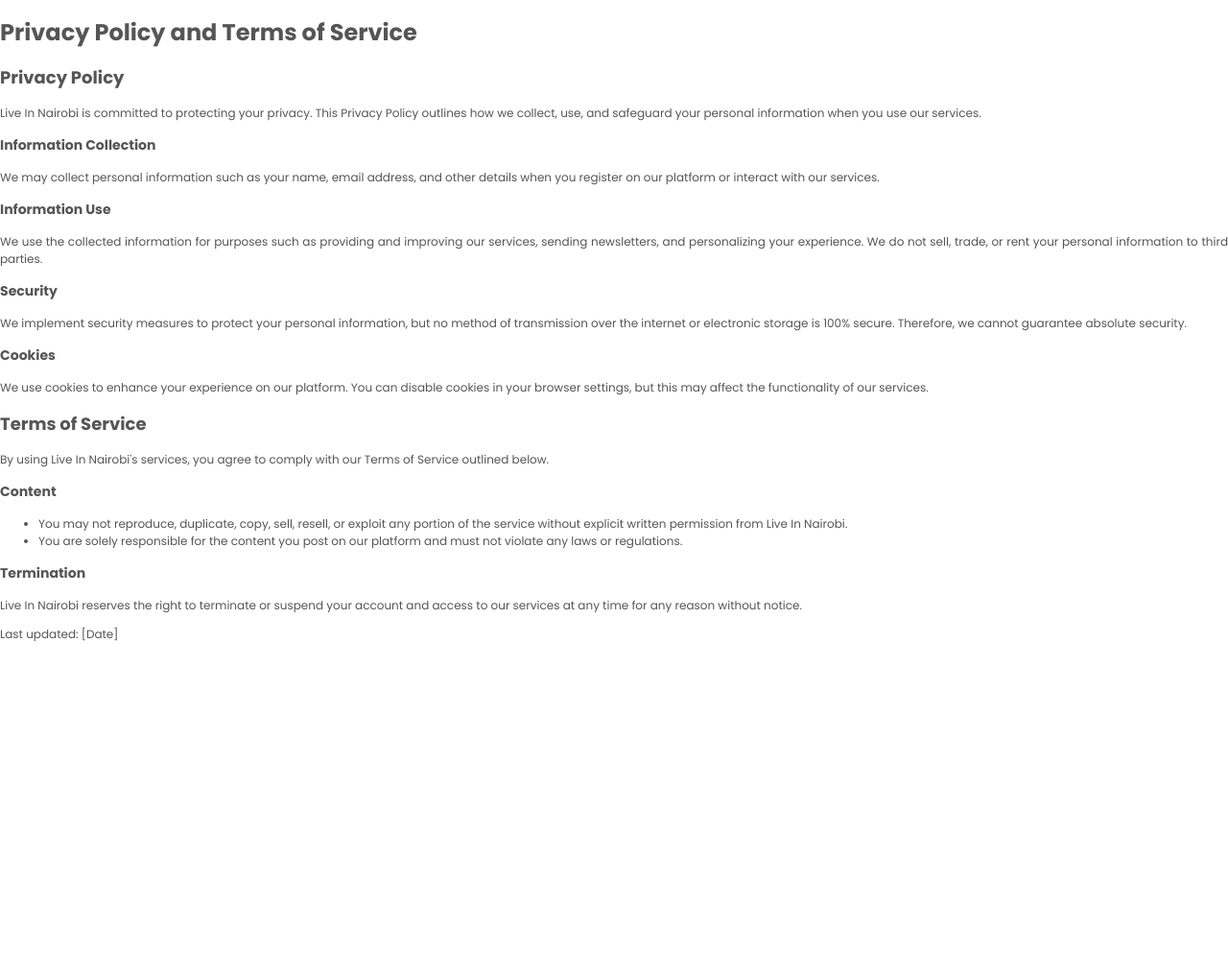
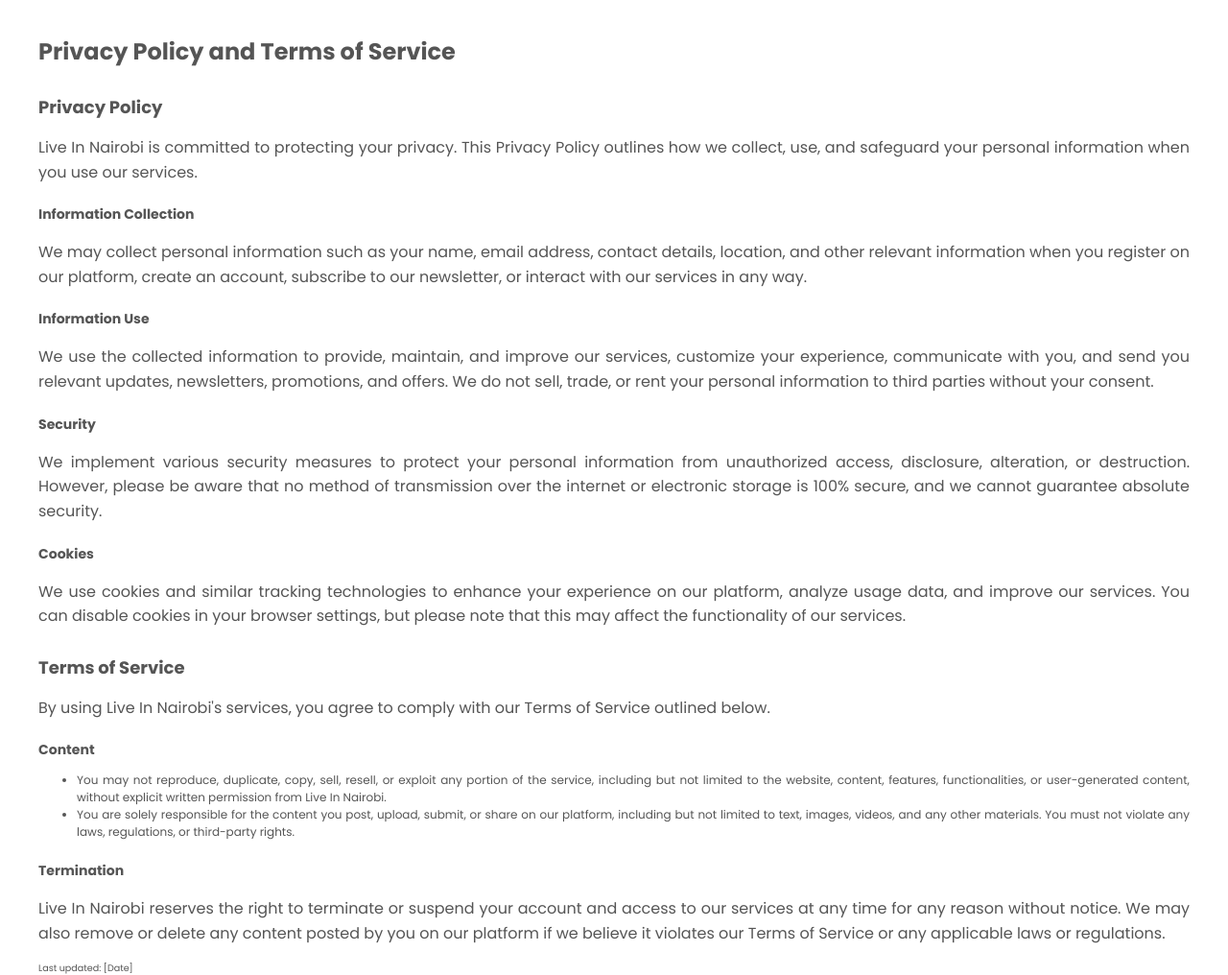
Before and after one commit to codegeniesinc-genie/Nairobi, a Django app: page /policy/ in a window 1280 px wide. Shown: the part 50-1066 px from the top of the page at 96% size. Before the commit the page ends 719 px from the top, so only its background shows below. Run offline with Django 5.2, Linux system fonts and the light colour scheme.

Commit message:
Update on about and policy page. Data flow and style.

```diff
--- a/events/static/main.css
+++ b/events/static/main.css
@@ -8,10 +8,17 @@
      text-align: justify;
  }
 
+ body p {
+    font-size: 1rem;
+    line-height: 1.6;
+ }
+
  a {
      text-decoration: none;
-     color: #eee;
+     color: #555;
  }
+
+
 
  header {
      width: 1140px;
@@ -26,6 +33,7 @@
 
  header a {
      margin-right: 30px;
+     color: #eee;
  }
 
  .carousel {
--- /dev/null
+++ b/events/static/policy.css
@@ -0,0 +1,30 @@
+/* Basic Styles */
+.container {
+    max-width: 1200px;
+    margin: 0 auto;
+    padding: 0 15px;
+}
+
+h1, h2, h3 {
+    margin-top: 1.5em;
+    margin-bottom: 0.5em;
+}
+
+p {
+    margin-bottom: 1em;
+}
+
+ul {
+    margin-bottom: 1em;
+}
+
+footer {
+    font-size: 0.8em;
+}
+
+/* Responsive Styles */
+@media (max-width: 992px) {
+    .col-lg-6 {
+        width: 100%;
+    }
+}
--- a/events/templates/events/policy.html
+++ b/events/templates/events/policy.html
@@ -3,44 +3,56 @@
 {% block title %}Live In Nairobi - Privacy Policy{% endblock %}
 
 {% block content %}
+{% load static %}
+
+<link rel="stylesheet" href="{% static 'policy.css' %}">
 
 <div class="container">
     <h1 class="mt-3">Privacy Policy and Terms of Service</h1>
 
     <div class="row mt-4">
-            <div class="col-md-6">
+        <div class="col-lg-6">
             <h2>Privacy Policy</h2>
 
             <p>
-                    Live In Nairobi is committed to protecting your privacy. This Privacy Policy outlines how we collect, use, and safeguard your personal information when you use our services.
+                Live In Nairobi is committed to protecting your privacy. This Privacy Policy outlines how we collect,
+                use, and safeguard your personal information when you use our services.
             </p>
 
             <h3>Information Collection</h3>
 
             <p>
-                    We may collect personal information such as your name, email address, and other details when you register on our platform or interact with our services.
+                We may collect personal information such as your name, email address, contact details, location, and
+                other relevant information when you register on our platform, create an account, subscribe to our
+                newsletter, or interact with our services in any way.
             </p>
 
             <h3>Information Use</h3>
 
             <p>
-                    We use the collected information for purposes such as providing and improving our services, sending newsletters, and personalizing your experience. We do not sell, trade, or rent your personal information to third parties.
+                We use the collected information to provide, maintain, and improve our services, customize your
+                experience, communicate with you, and send you relevant updates, newsletters, promotions, and offers.
+                We do not sell, trade, or rent your personal information to third parties without your consent.
             </p>
 
             <h3>Security</h3>
 
             <p>
-                    We implement security measures to protect your personal information, but no method of transmission over the internet or electronic storage is 100% secure. Therefore, we cannot guarantee absolute security.
+                We implement various security measures to protect your personal information from unauthorized access,
+                disclosure, alteration, or destruction. However, please be aware that no method of transmission over
+                the internet or electronic storage is 100% secure, and we cannot guarantee absolute security.
             </p>
 
             <h3>Cookies</h3>
 
             <p>
-                    We use cookies to enhance your experience on our platform. You can disable cookies in your browser settings, but this may affect the functionality of our services.
+                We use cookies and similar tracking technologies to enhance your experience on our platform, analyze
+                usage data, and improve our services. You can disable cookies in your browser settings, but please
+                note that this may affect the functionality of our services.
             </p>
         </div>
 
-            <div class="col-md-6">
+        <div class="col-lg-6">
             <h2>Terms of Service</h2>
 
             <p>
@@ -50,14 +62,20 @@
             <h3>Content</h3>
 
             <ul>
-                    <li>You may not reproduce, duplicate, copy, sell, resell, or exploit any portion of the service without explicit written permission from Live In Nairobi.</li>
-                    <li>You are solely responsible for the content you post on our platform and must not violate any laws or regulations.</li>
+                <li>You may not reproduce, duplicate, copy, sell, resell, or exploit any portion of the service,
+                    including but not limited to the website, content, features, functionalities, or user-generated
+                    content, without explicit written permission from Live In Nairobi.</li>
+                <li>You are solely responsible for the content you post, upload, submit, or share on our platform,
+                    including but not limited to text, images, videos, and any other materials. You must not violate
+                    any laws, regulations, or third-party rights.</li>
             </ul>
 
             <h3>Termination</h3>
 
             <p>
-                    Live In Nairobi reserves the right to terminate or suspend your account and access to our services at any time for any reason without notice.
+                Live In Nairobi reserves the right to terminate or suspend your account and access to our services at
+                any time for any reason without notice. We may also remove or delete any content posted by you on our
+                platform if we believe it violates our Terms of Service or any applicable laws or regulations.
             </p>
 
             <footer class="mt-4">
@@ -66,5 +84,4 @@
         </div>
     </div>
 </div>
-
 {% endblock %}
--- a/events/urls.py
+++ b/events/urls.py
@@ -1,4 +1,4 @@
-# events/urls.py
+
 from django.urls import path
 from .views import HomePageView,DashBoardView,EventsPageView,AboutPageView,ContactPageView,PrivacyPolicyPageView,BlogPageView,single_post,CheckOutPageView,PaymentPageView, LoadMorePostsView
 
```
Also changed, not shown: events/static/about.css (added, +42 -0 lines), events/templates/events/about.html (+6 -5 lines), events/templates/events/events.html (+2 -5 lines), events/templates/events/homepage.html (+39 -39 lines), events/static/home.js (added). Lines whose indentation alone changed are shown as unchanged.
